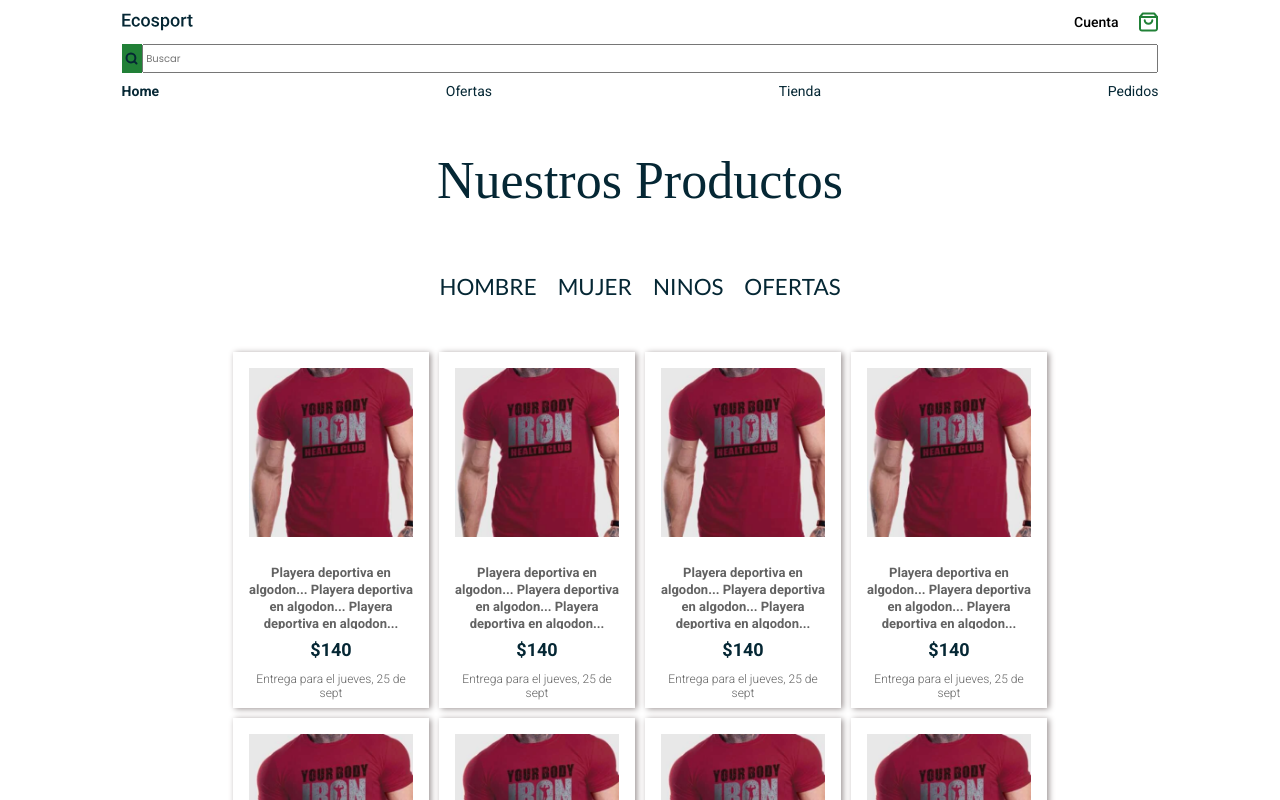
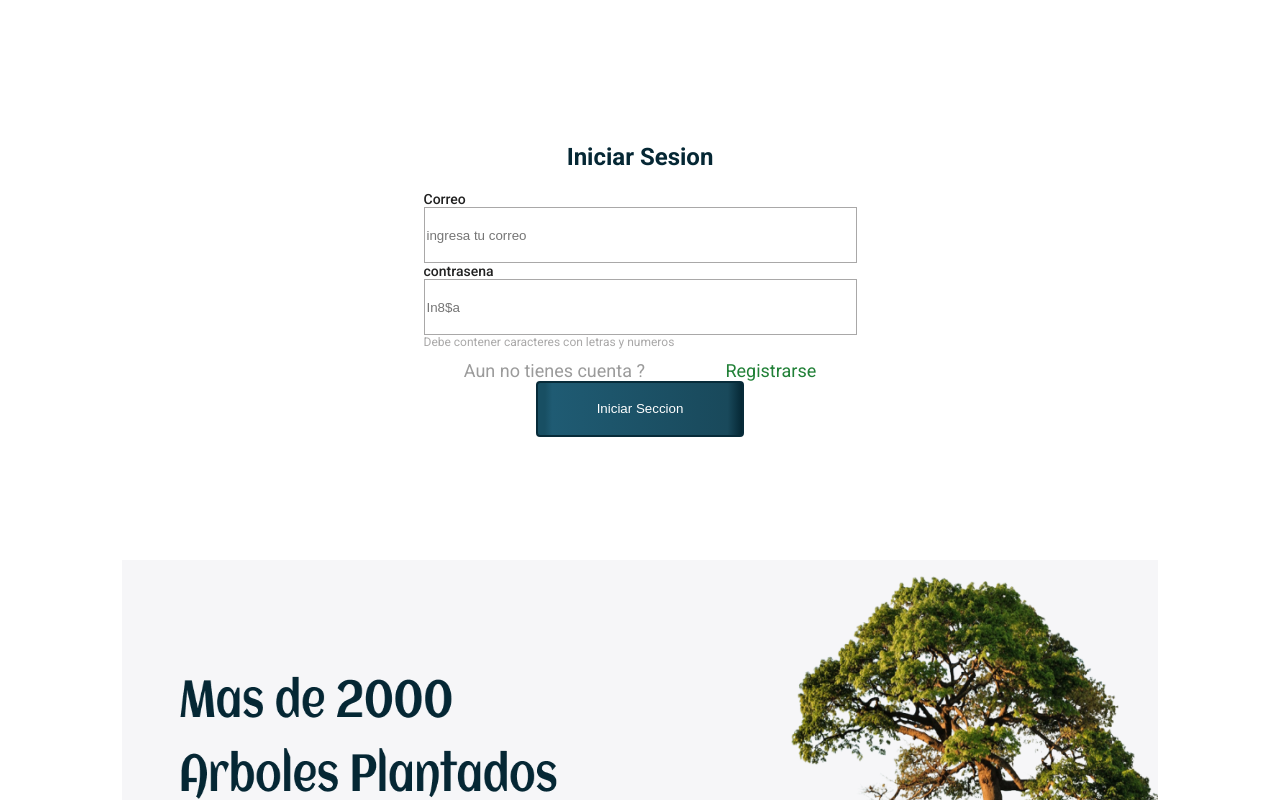
Before and after one commit to No-Country/s4-06-m-java-react, a React (Create React App) app: page /login in a window 1280 px wide. Before the commit this address led to /products. Shown: the top 800 px of the page. Built offline with nearby package versions, Linux system fonts and the light colour scheme; a web font is replaced by a local one.

Commit message:
adding login

```diff
--- a/package.json
+++ b/package.json
@@ -12,6 +12,7 @@
     "react-redux": "^8.0.4",
     "react-router-dom": "^6.4.1",
     "react-scripts": "5.0.1",
+    "react-scroll": "^1.8.7",
     "web-vitals": "^2.1.4"
   },
   "scripts": {
--- a/src/components/sharedComponents/nav/Nav.css
+++ b/src/components/sharedComponents/nav/Nav.css
@@ -24,12 +24,16 @@
   font-family: "Roboto";
   font-style: normal;
   font-weight: 600;
+  font-weight: 400;
   font-size: 14px;
   color: #052734;
 }
+.nav__item:hover {
+  font-weight: 600;
+}
 
-.nav__item--weigth {
-  font-weight: 400;
+.nav__item.nav__item--active {
+  font-weight: 600;
 }
 
 /*cart*/
@@ -41,7 +45,13 @@
   font-style: normal;
   font-weight: 500;
   font-size: 14px;
+  cursor: pointer;
 }
 
 .cart__image {
+  cursor: pointer;
 }
+
+.nav__ecoSport-wrapper a {
+  display: flex;
+}
--- a/src/components/sharedComponents/nav/Nav.jsx
+++ b/src/components/sharedComponents/nav/Nav.jsx
@@ -1,25 +1,52 @@
 import EcoSport from "../../../assets/images/nav/Ecosport.svg";
 import cart from "../../../assets/images/nav/cart.svg";
+import { Link as LinkDom } from "react-router-dom";
+import { Link } from "react-scroll";
 import "./Nav.css";
 
 export const Nav = (props) => {
   return (
     <div className="nav">
       <div className="nav__ecoSport-wrapper">
-        <img src={EcoSport} alt="ecoSport" />
+        <LinkDom to="/">
+          <img src={EcoSport} alt="ecoSport" />
+        </LinkDom>
         <div className="cart">
-          <p className="cart__name">Cuenta</p>
+          <LinkDom to="/">
+            <p className="cart__name">Cuenta</p>
+          </LinkDom>
+          <LinkDom to="/login">
+            <p className="cart__name">login</p>
+          </LinkDom>
+          <LinkDom to="/register">
+            <p className="cart__name">Register</p>
+          </LinkDom>
           <img className="cart__image" src={cart} alt="shoppingCart" />
         </div>
       </div>
-
       {props.inputSearch}
 
       <ul className="nav__list">
-        <li className="nav__item ">Home</li>
-        <li className="nav__item nav__item--weigth">Ofertas</li>
-        <li className="nav__item nav__item--weigth">Tienda</li>
-        <li className="nav__item nav__item--weigth">Pedidos</li>
+        <li className="nav__item nav__item">
+          <LinkDom to="/">Home</LinkDom>
+        </li>
+        <li className="nav__item nav__item">
+          <Link
+            to="nuevas-ofertas"
+            spy={true}
+            smooth={true}
+            offset={-70}
+            duration={500}
+          >
+            Nuevas Ofertas
+          </Link>
+        </li>
+        <li className="nav__item nav__item">
+          <LinkDom to="/">tienda</LinkDom>
+        </li>
+        <li className="nav__item nav__item">
+          <LinkDom to="/">pedidos</LinkDom>
+        </li>
       </ul>
     </div>
   );
--- a/src/index.css
+++ b/src/index.css
@@ -17,6 +17,7 @@ body {
 
 a {
   text-decoration: none;
+  cursor: pointer;
 }
 
 ul {
--- a/src/pages/HomeScreen.jsx
+++ b/src/pages/HomeScreen.jsx
@@ -3,19 +3,21 @@ import { HeroCard } from "../components/home/section-HeroCard/HeroCard";
 import { SliderCards } from "../components/home/section-oferts/SliderCards";
 import { Nav } from "../components/sharedComponents/nav/Nav";
 
-
-
 export const HomeScreen = () => {
   return (
-    <div className="homeScreen container-principal ">
+    <div className="homeScreen container-principal" id="home">
       <Nav />
       {/* section HeroCard */}
       <HeroCard />
       {/* section new offers */}
-      <p className="title-section">Nuevas Ofertas</p>
+      <p className="title-section" id="nuevas-ofertas">
+        Nuevas Ofertas
+      </p>
       <SliderCards />
       {/* section flash deal */}
-      <p className="title-section">Oferta Relampago</p>
+      <p className="title-section" id="ofertas-relampago">
+        Oferta Relampago
+      </p>
 
       <FlashDeeal />
     </div>
--- /dev/null
+++ b/src/pages/auth/LoginScreen.jsx
@@ -0,0 +1,36 @@
+import React from "react";
+
+import "./login.css";
+const LoginScreen = () => {
+  return (
+    <div className="LoginScreen">
+      <div className="wrapper-auth">
+        <h2 className="wrapper-auth__title">Iniciar Sesion</h2>
+        <label className="wrapper-auth__label">Correo</label>
+        <input
+          className="wrapper-auth__input"
+          type="text"
+          placeholder="ingresa tu correo"
+        />
+        <label className="wrapper-auth__label">contrasena</label>
+        <input
+          className="wrapper-auth__input"
+          type="text"
+          placeholder="In8$a"
+        />
+        <span className="wrapper-auth__info">
+          Debe contener caracteres con letras y numeros{" "}
+        </span>
+        <div className="wrapper-auth__footer">
+          <span className="wrapper-auth__footer__cuenta">
+            Aun no tienes cuenta ?
+          </span>
+          <span className="wrapper-auth__footer__register">Registrarse</span>
+        </div>
+        <button className="button button--blue">Iniciar Seccion</button>
+      </div>
+    </div>
+  );
+};
+
+export default LoginScreen;
--- /dev/null
+++ b/src/pages/auth/RegisterScreen.jsx
@@ -0,0 +1,12 @@
+import React from "react";
+
+import "./register.css";
+const RegisterScreen = () => {
+  return (
+    <div className="RegisterScreen">
+      <h1>RegisterScreen</h1>
+    </div>
+  );
+};
+
+export default RegisterScreen;
--- /dev/null
+++ b/src/pages/auth/login.css
@@ -0,0 +1,60 @@
+.LoginScreen {
+  height: 70vh;
+  display: flex;
+  justify-content: center;
+  align-items: center;
+}
+
+.wrapper-auth {
+  width: 100%;
+  max-width: 433px;
+}
+
+.wrapper-auth__title {
+  text-align: center;
+  color: #052734;
+  font-family: "Roboto";
+  font-style: normal;
+  font-weight: 600;
+  font-size: 24px;
+}
+
+.wrapper-auth__label {
+  font-family: "Roboto";
+  font-style: normal;
+  font-weight: 500;
+  font-size: 14px;
+  color: #212121;
+}
+
+.wrapper-auth__input {
+  width: 100%;
+  height: 56px;
+  border: 1px solid #a9a8a8;
+}
+.wrapper-auth__footer {
+  display: flex;
+  justify-content: space-around;
+  font-family: "Roboto";
+  font-style: normal;
+  font-weight: 400;
+  font-size: 18px;
+}
+
+.wrapper-auth__footer__cuenta {
+  color: #9b9b9b;
+}
+
+.wrapper-auth__footer__register {
+  color: #218037;
+}
+
+.wrapper-auth__info {
+  font-family: "Roboto";
+  font-style: normal;
+  font-weight: 400;
+  font-size: 12px;
+  color: #a9a8a8;
+  margin-bottom: 1rem;
+  display: inline-block;
+}
--- a/src/router/RouterApp.jsx
+++ b/src/router/RouterApp.jsx
@@ -1,18 +1,21 @@
 import { Route, Routes } from "react-router-dom";
 import { Footer } from "../components/sharedComponents/footer/Footer";
+
+import LoginScreen from "../pages/auth/LoginScreen";
+import RegisterScreen from "../pages/auth/RegisterScreen";
 import { HomeScreen } from "../pages/HomeScreen";
 
 import ProductsRouter from "../routes/ProductsRouter";
-
 
 export const RouterApp = () => {
   return (
     <div className="container-principal">
       <Routes>
         <Route path="/" element={<HomeScreen />} />
+        <Route path="/login" element={<LoginScreen />} />
+        <Route path="/register" element={<RegisterScreen />} />
 
         <Route path="/*" element={<ProductsRouter />} />
-
       </Routes>
       <Footer />
     </div>
--- a/src/routes/ProductsRouter.jsx
+++ b/src/routes/ProductsRouter.jsx
@@ -1,8 +1,9 @@
 import React from "react";
 import { Navigate, Route, Routes } from "react-router-dom";
 import InputSearch from "../components/sharedComponents/inputSearch/InputSearch";
+
+import ProductsScreen from "../pages/ProductsScreen";
 import { Nav } from "../components/sharedComponents/nav/Nav";
-import ProductsScreen from "../pages/ProductsScreen";
 
 const ProductsRouter = () => {
   return (
@@ -10,6 +11,7 @@ const ProductsRouter = () => {
       <Nav inputSearch={<InputSearch />} />
       <Routes>
         <Route path="products" element={<ProductsScreen />} />
+
         <Route path="/*" element={<Navigate to="/products" />} />
       </Routes>
     </div>
```
Also changed, not shown: src/pages/AuthScreen.jsx (deleted, +0 -9 lines), src/pages/auth/register.css (added), 1 other file (tests, documents, lock files or other folders).
